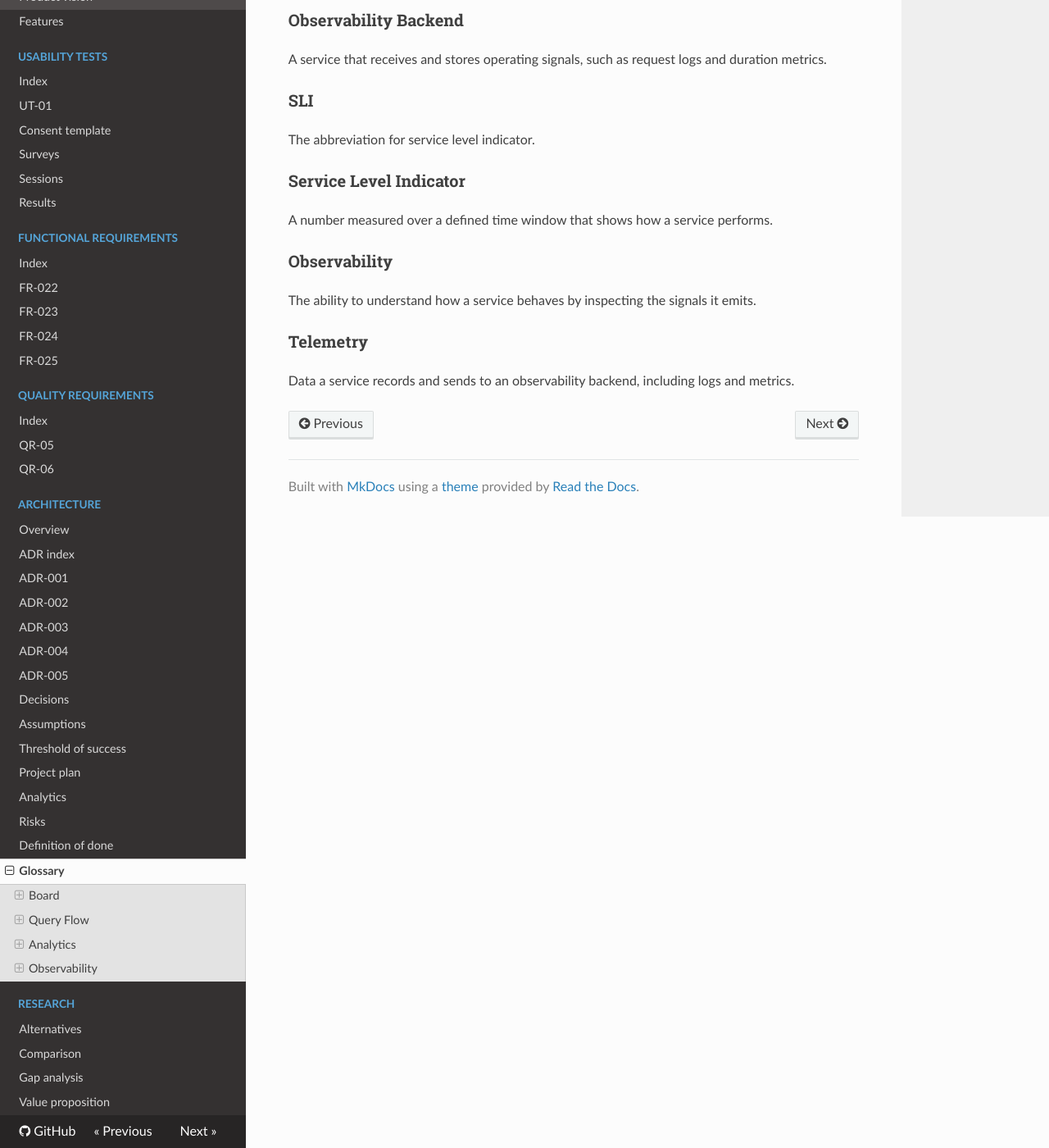
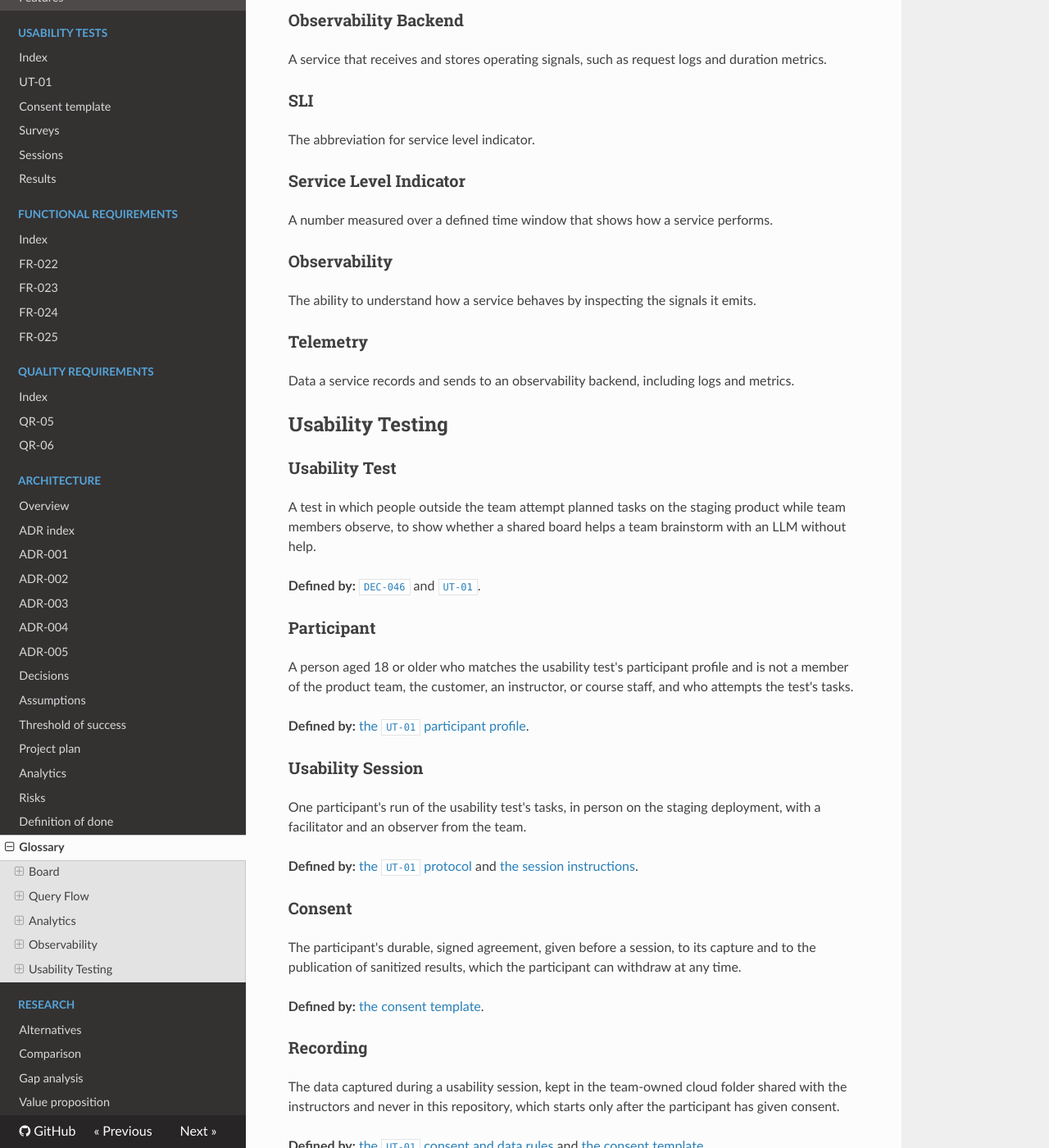
Before and after one commit to WellMadeTeam/workspace-ai-03, an MkDocs documentation site: the page built from docs/glossary.md, in a window 1280 px wide and 1400 px high, scrolled down 3769 px. Shown: the whole window at 82% size. Built offline with MkDocs 1.6.1, drawn with Linux system fonts in a browser that asks for light colours; nearby versions of some CDN libraries; some of the changed text lies outside the part shown.

Commit message:
Defining the Usability Testing in the glossary.md

```diff
--- a/docs/glossary.md
+++ b/docs/glossary.md
@@ -148,3 +148,65 @@ The ability to understand how a service behaves by inspecting the signals it emi
 ### Telemetry
 
 Data a service records and sends to an observability backend, including logs and metrics.
+
+## Usability Testing
+
+### Usability Test
+
+A test in which people outside the team attempt planned tasks on the staging product while team members observe, to show whether a shared board helps a team brainstorm with an LLM without help.
+
+**Defined by:** [`DEC-046`](decisions.md#dec-046) and [`UT-01`](usability-tests/ut-01/README.md).
+
+### Participant
+
+A person aged 18 or older who matches the usability test's participant profile and is not a member of the product team, the customer, an instructor, or course staff, and who attempts the test's tasks.
+
+**Defined by:** [the `UT-01` participant profile](usability-tests/ut-01/README.md#participant-profile).
+
+### Usability Session
+
+One participant's run of the usability test's tasks, in person on the staging deployment, with a facilitator and an observer from the team.
+
+**Defined by:** [the `UT-01` protocol](usability-tests/ut-01/README.md#protocol) and [the session instructions](usability-tests/ut-01/sessions/README.md).
+
+### Consent
+
+The participant's durable, signed agreement, given before a session, to its capture and to the publication of sanitized results, which the participant can withdraw at any time.
+
+**Defined by:** [the consent template](usability-tests/ut-01/consent.md).
+
+### Recording
+
+The data captured during a usability session, kept in the team-owned cloud folder shared with the instructors and never in this repository, which starts only after the participant has given consent.
+
+**Defined by:** [the `UT-01` consent and data rules](usability-tests/ut-01/README.md#consent-and-data) and [the consent template](usability-tests/ut-01/consent.md).
+
+### Measure
+
+A quantity that one usability session records for one participant, such as a task's outcome, its time, or a survey score.
+
+**Defined by:** [the `UT-01` measures](usability-tests/ut-01/README.md#measures).
+
+### Metric
+
+A number the product's analytics computes from the events it records, which is not a measure that a session records.
+
+**Defined by:** [the analytics page](analytics.md#the-value-and-the-metrics).
+
+### Statistic
+
+A summary, such as a count, a proportion, a median, or a mean, that is computed from the recorded values of one measure.
+
+**Defined by:** [the `UT-01` measures](usability-tests/ut-01/README.md#measures) and [the SUS scoring](usability-tests/ut-01/surveys.md#sus-scoring).
+
+### SUS
+
+The System Usability Scale, a ten-statement questionnaire that each participant answers from 1 to 5 after all the tasks and that is scored as 2.5 × (20 + the sum of the odd answers − the sum of the even answers).
+
+**Defined by:** [the `UT-01` surveys](usability-tests/ut-01/surveys.md#sus-after-all-the-tasks) and [the SUS scoring](usability-tests/ut-01/surveys.md#sus-scoring).
+
+### SEQ
+
+The Single Ease Question, which each participant answers on a seven-point scale after each task to say how difficult or easy it was, where 1 is very difficult and 7 is very easy.
+
+**Defined by:** [the `UT-01` surveys](usability-tests/ut-01/surveys.md#seq-after-each-task).
```
